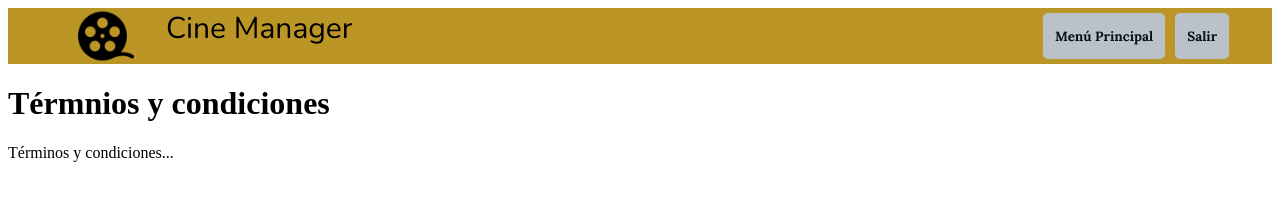
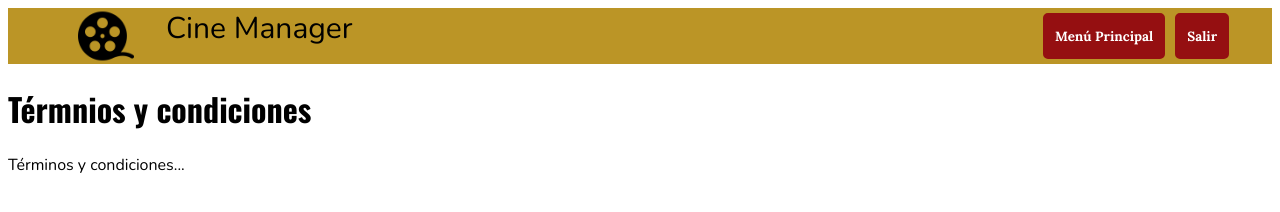
Before and after one commit to Fiji-exe/CineManager, a plain HTML site: page html/tyc.html in a window 1280 px wide. Drawn offline with nearby package versions, Linux system fonts and the light colour scheme.

Commit message:
commit to "terminos y condiciones"

```diff
--- a/css/tyc.css
+++ b/css/tyc.css
@@ -27,10 +27,10 @@
     padding: 5px;
 }
 
-.btn1-fondooscuro {
-    background: #BAC1CA;
-    border: 2px solid #BAC1CA;
-    color: #070F1A;
+.btn1-fondoclaro {
+    background: #950F11;
+    border: 2px solid #950F11;
+    color: #FFFFFF;
     cursor: pointer;
     font-weight: bold;
     padding: 10px;
@@ -38,6 +38,10 @@
     font-family: 'Lora';
 }
 
-.h1 {
+h1 {
     font-family: "Oswald";
 }
+
+p {
+    font-family: 'Nunito';
+}
--- a/html/tyc.html
+++ b/html/tyc.html
@@ -25,10 +25,10 @@
             Cine Manager
         </div>
         <div class="item-right">
-            <button class="btn1-fondooscuro">Menú Principal</button>
+            <button class="btn1-fondoclaro" onclick="goHome()">Menú Principal</button>
         </div>
         <div class="item-right">
-            <button class="btn1-fondooscuro">Salir</button>
+            <button class="btn1-fondoclaro" onclick="goHome()">Salir</button>
         </div>
     </nav>
     <h1>Térmnios y condiciones</h1>
@@ -38,6 +38,8 @@
         </p>
 
     </div>
+
+    <script src="../js/tyc.js"></script>
 </body>
 
 </html>
--- /dev/null
+++ b/js/tyc.js
@@ -0,0 +1,9 @@
+'use strict'
+
+function goHome() {
+    window.location = '/';
+}
+
+function salir() {
+    console.log("salir")
+}
```
